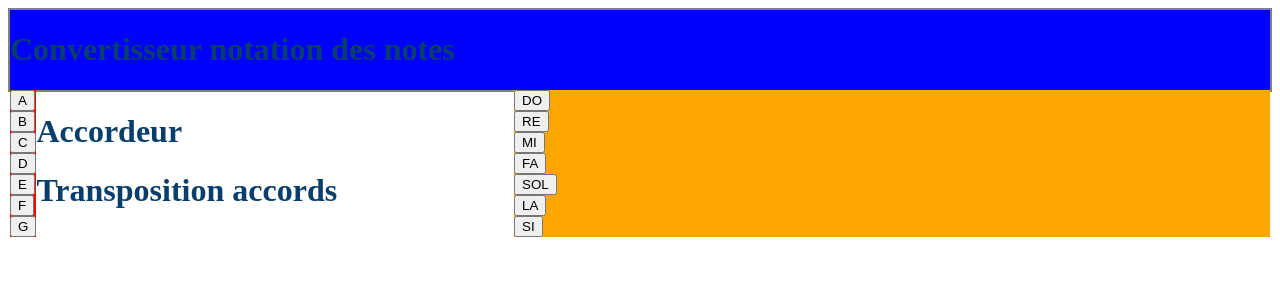
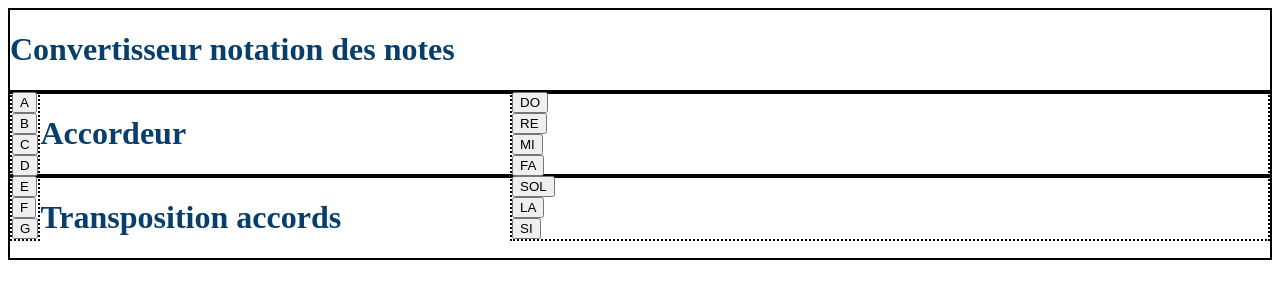
Before and after one commit to ThibaultDBVLL/guitar_tools, a plain HTML site: page index.html in a window 1280 px wide. Drawn offline with Linux system fonts and the light colour scheme.

Commit message:
change div' style to visualize the areas

```diff
--- a/css/style.css
+++ b/css/style.css
@@ -7,17 +7,25 @@ h1{
 }
 
 #conversion_notes{
-    border: 2px, solid, grey;
-    background-color: blue;
+    border: 2px solid black;
+    background-color: white;
 }
 
 #conversion_notes #english_to_french{
     float:left;
-    background-color: red;
+    border: 2px dotted black;
 }
 
 #conversion_notes #french_to_english{
     float:right;
     width: 60%;
-    background-color: orange;
+    border: 2px dotted black;
 }
+
+#accordeur{
+    border: 2px solid black;
+}
+
+#transpo_accords{
+    border: 2px solid black;
+}
--- a/index.html
+++ b/index.html
@@ -31,7 +31,7 @@
 
         </div>
 
-        <div id="transpo accords">
+        <div id="transpo_accords">
             <h1> Transposition accords </h1>
 
         </div>
```
